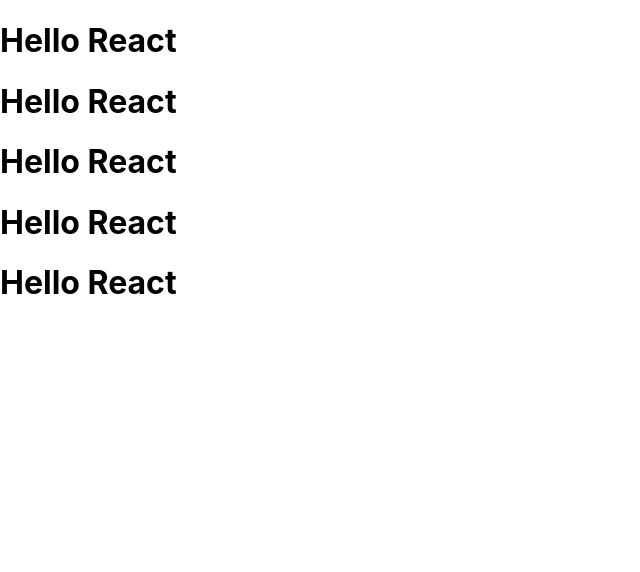
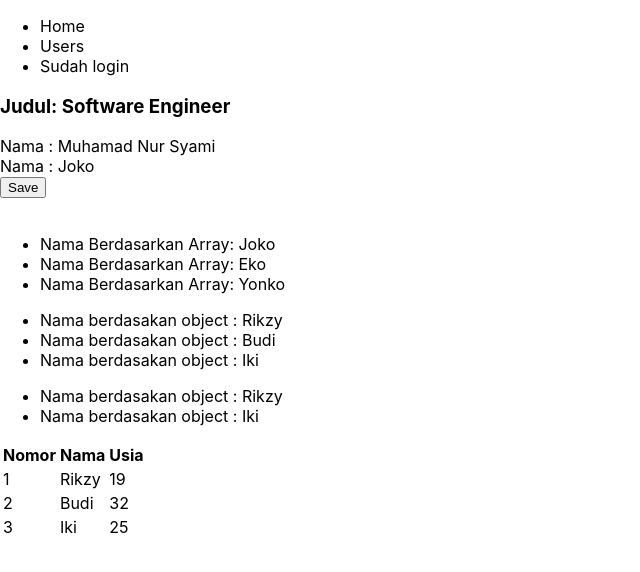
Before and after one commit to muhamadnursyami/client-semina-mern, a React (Create React App) app: page / in a window 1280 px wide. Shown: the top 572 px of the page, without its empty margins (0-640 px from the left). Built offline with nearby package versions, Linux system fonts and the light colour scheme.

Commit message:
Learnn based ReactJs: Component and Props

```diff
--- a/src/App.js
+++ b/src/App.js
@@ -1,13 +1,79 @@
 import "./App.css";
+import { Judul } from "./title";
+import { Subtitle } from "./author";
+import Button from "./components/button";
+import Table from "./components/Table";
 
 function App() {
+  // Jika data nya array
+  const data = ["Joko", "Eko", "Yonko"];
+  // Jika data nya Object
+  const users = [
+    {
+      _id: 1,
+      name: "Rikzy",
+      age: 19,
+      status: true,
+    },
+    {
+      _id: 2,
+      name: "Budi",
+      age: 32,
+      status: false,
+    },
+    {
+      _id: 3,
+      name: "Iki",
+      age: 25,
+      status: true,
+    },
+  ];
+
+  const isLogin = true;
   return (
     <>
-      <h1> Hello React</h1>
-      <h1> Hello React</h1>
-      <h1> Hello React</h1>
-      <h1> Hello React</h1>
-      <h1> Hello React</h1>
+      {/* Percobaan 1 */}
+      <ul>
+        <li>Home</li>
+        <li>Users</li>
+        <li>{isLogin ? "Sudah login" : "Login"}</li>
+      </ul>
+      <h3>
+        {/*  mennggunakan component */}
+        <Judul title="Software Engineer" />
+      </h3>
+      <Subtitle name="Muhamad Nur Syami" />
+      <br />
+      <Subtitle />
+      <br />
+      <Button onClick={() => alert("Sudah tersave")}>Save</Button>
+      <br />
+      <br />
+      {/* Data Array dengan Penulisan () tanpa return Cara Kedua*/}
+      <ul>
+        {data.map((user, index) => (
+          <li key={index}> {`Nama Berdasarkan Array: ${user}`}</li>
+        ))}
+      </ul>
+
+      {/* Data Object  Dengan Penulisan menggunakan {} menggunakan return Cara Pertama*/}
+      <ul>
+        {users.map((user) => {
+          return <li>{`Nama berdasakan object :   ${user.name}`}</li>;
+        })}
+      </ul>
+      {/* Condisional Component */}
+      <ul>
+        {users.map((user) => (
+          <>
+            {user.status && (
+              <li>{`Nama berdasakan object :   ${user.name}`}</li>
+            )}
+          </>
+        ))}
+      </ul>
+
+      <Table users={users} />
     </>
   );
 }
--- /dev/null
+++ b/src/author.js
@@ -0,0 +1,9 @@
+// contoh membuat component
+const Subtitle = (props) => {
+  return `Nama : ${props.name}`;
+};
+// cara memberi nilai default
+Subtitle.defaultProps = {
+  name: "Joko",
+};
+module.exports = { Subtitle };
--- /dev/null
+++ b/src/components/Table/index.js
@@ -0,0 +1,26 @@
+import React from "react";
+
+export default function Table({ users }) {
+  return (
+    <table>
+      <thead>
+        <tr>
+          <th>Nomor</th>
+          <th>Nama</th>
+          <th>Usia</th>
+        </tr>
+      </thead>
+      <tbody>
+        {users.map((user) => {
+          return (
+            <tr key={user._id}>
+              <td>{user._id}</td>
+              <td>{user.name}</td>
+              <td>{user.age}</td>
+            </tr>
+          );
+        })}
+      </tbody>
+    </table>
+  );
+}
--- /dev/null
+++ b/src/components/button/index.js
@@ -0,0 +1,5 @@
+import React from "react";
+
+export default function Sbutton({ onClick, children }) {
+  return <button onClick={onClick}>{children} </button>;
+}
--- /dev/null
+++ b/src/title.js
@@ -0,0 +1,3 @@
+export const Judul = (props) => {
+  return `Judul: ${props.title}`;
+};
```
